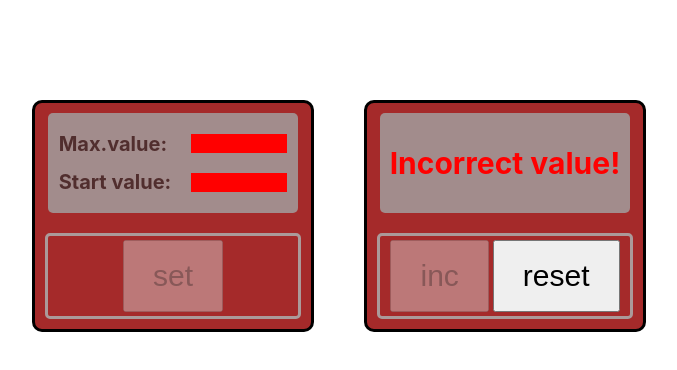
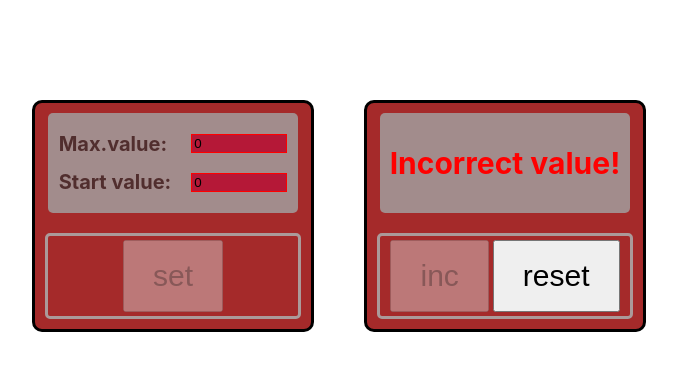
Before and after one commit to marmon179/Counter, a React (Create React App) app: page / in a window 1280 px wide. Shown: the top 370 px of the page, without its empty margins (301-978 px from the left). Built offline with nearby package versions, Linux system fonts and the light colour scheme.

Commit message:
Scour ver.2.094

```diff
--- a/src/Components/Input/Input.module.css
+++ b/src/Components/Input/Input.module.css
@@ -7,6 +7,5 @@
 .error {
     margin: 10px;
     border:1px solid red;
-    background-color: red;
-    color: red;
+    background: rgb(181, 24, 55);
 }
```
